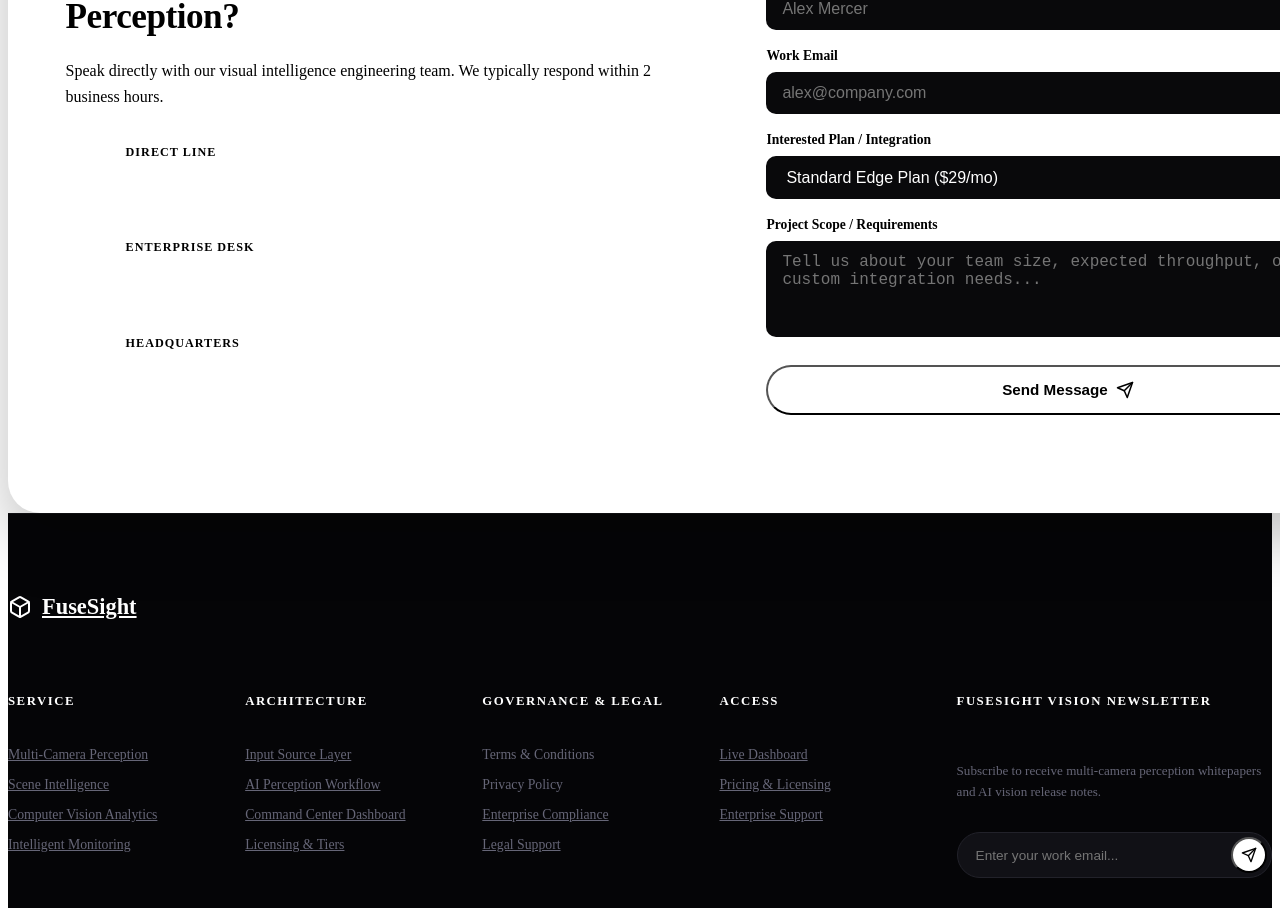
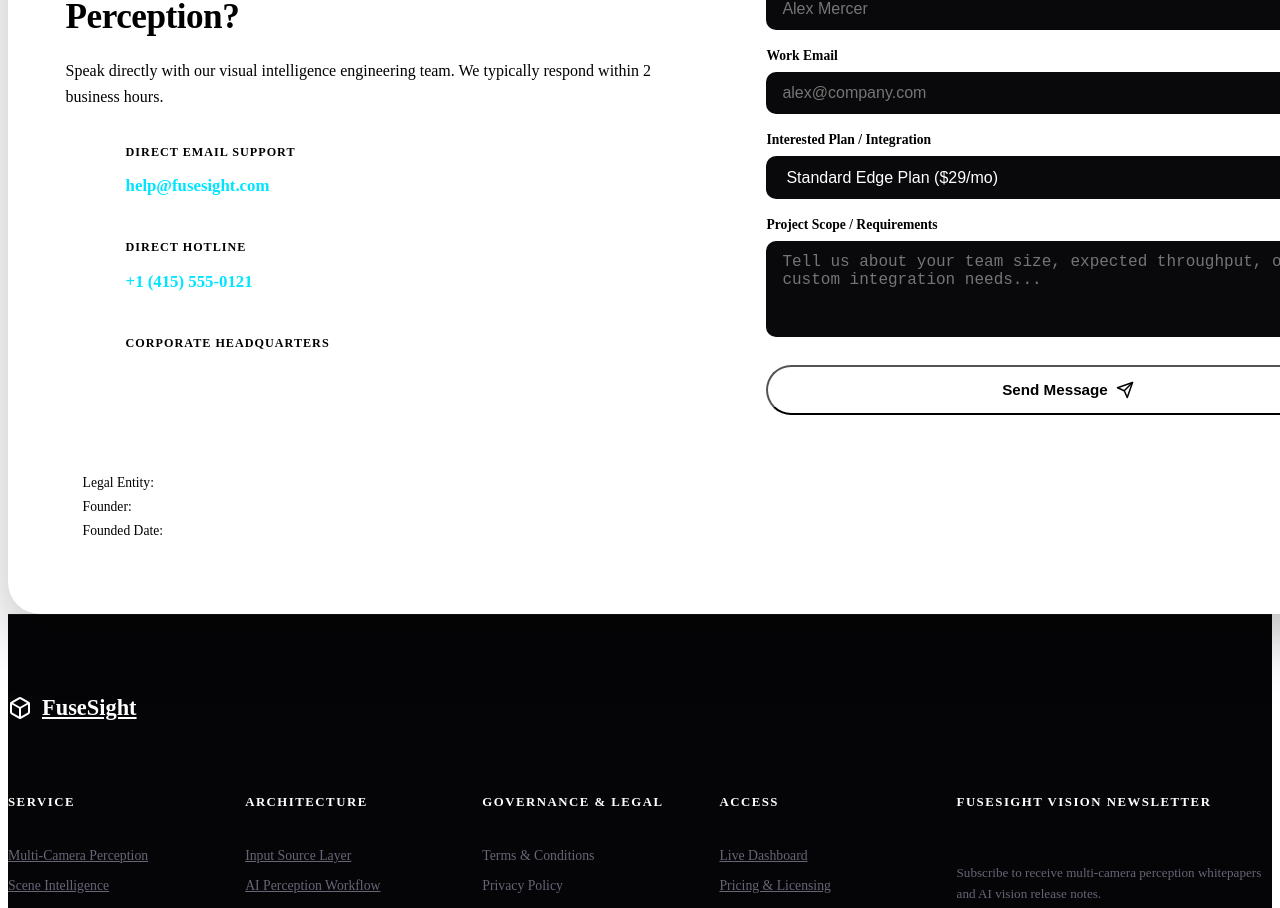
Before and after one commit to fusesight/fusesight.com, a React (Vite) app: page / in a window 1280 px wide. Shown: the part 5591-6499 px from the top of the page. Built offline with nearby package versions, Linux system fonts and the light colour scheme; the HTML template or start-up script is replaced by a standard one.

Commit message:
feat: implement contact form component and legal documentation modal with privacy and terms views

```diff
--- a/src/components/Contact.css
+++ b/src/components/Contact.css
@@ -91,6 +91,38 @@
   color: #fff;
   word-break: break-word;
   overflow-wrap: break-word;
+}
+
+.method-value a {
+  color: #00e5ff;
+  text-decoration: none;
+}
+
+.method-value a:hover {
+  text-decoration: underline;
+}
+
+.company-meta-badge {
+  background: rgba(255, 255, 255, 0.03);
+  border: 1px solid rgba(255, 255, 255, 0.08);
+  padding: 16px;
+  border-radius: 14px;
+  margin-top: 10px;
+  display: flex;
+  flex-direction: column;
+  gap: 8px;
+}
+
+.meta-line {
+  font-size: 0.85rem;
+  color: var(--text-inverse-muted);
+  display: flex;
+  justify-content: space-between;
+  align-items: center;
+}
+
+.meta-line strong {
+  color: #ffffff;
 }
 
 .contact-form-col {
--- a/src/components/Contact.jsx
+++ b/src/components/Contact.jsx
@@ -36,24 +36,36 @@ export default function Contact() {
               <div className="method-item">
                 <div className="method-icon"><Mail size={20} /></div>
                 <div>
-                  <span className="method-label">Direct Line</span>
-                  <p className="method-value">contact@fusesight.com</p>
+                  <span className="method-label">Direct Email Support</span>
+                  <p className="method-value"><a href="mailto:help@fusesight.com">help@fusesight.com</a></p>
                 </div>
               </div>
 
               <div className="method-item">
                 <div className="method-icon"><Phone size={20} /></div>
                 <div>
-                  <span className="method-label">Enterprise Desk</span>
-                  <p className="method-value">+1 (800) 890-FUSE</p>
+                  <span className="method-label">Direct Hotline</span>
+                  <p className="method-value"><a href="tel:+14155550121">+1 (415) 555-0121</a></p>
                 </div>
               </div>
 
               <div className="method-item">
                 <div className="method-icon"><MapPin size={20} /></div>
                 <div>
-                  <span className="method-label">Headquarters</span>
-                  <p className="method-value">700 Vision Way, Silicon Valley, CA</p>
+                  <span className="method-label">Corporate Headquarters</span>
+                  <p className="method-value">FuseSight LLC<br />650 Market St, San Francisco, CA 94102, USA</p>
+                </div>
+              </div>
+
+              <div className="company-meta-badge">
+                <div className="meta-line">
+                  <span className="meta-lbl">Legal Entity:</span> <strong>FuseSight LLC</strong>
+                </div>
+                <div className="meta-line">
+                  <span className="meta-lbl">Founder:</span> <strong>Natalie Chamberlain</strong>
+                </div>
+                <div className="meta-line">
+                  <span className="meta-lbl">Founded Date:</span> <strong>January 25, 2023</strong>
                 </div>
               </div>
             </div>
--- a/src/components/LegalModal.jsx
+++ b/src/components/LegalModal.jsx
@@ -92,7 +92,7 @@ export default function LegalModal({ isOpen, onClose, initialTab = 'privacy' })
                       <strong>Affiliate</strong> means an entity that controls, is controlled by, or is under common control with a party, where "control" means ownership of 50% or more of the shares, equity interest or other securities entitled to vote for election of directors or other managing authority.
                     </li>
                     <li>
-                      <strong>Company</strong> (referred to as either "the Company", "We", "Us" or "Our" in this Privacy Policy) refers to FuseSight LLC, 650 Market St, San Francisco, CA 94102, USA.
+                      <strong>Company</strong> (referred to as either "the Company", "We", "Us" or "Our" in this Privacy Policy) refers to FuseSight LLC (Founded by Natalie Chamberlain on January 25, 2023), 650 Market St, San Francisco, CA 94102, USA.
                     </li>
                     <li>
                       <strong>Cookies</strong> are small files that are placed on Your computer, mobile device or any other device by a website, containing the details of Your browsing history on that website, among its many uses.
@@ -246,7 +246,7 @@ export default function LegalModal({ isOpen, onClose, initialTab = 'privacy' })
                       <strong>Country/State</strong> refers to: California, United States.
                     </li>
                     <li>
-                      <strong>Company</strong> (referred to as either "the Company", "We", "Us" or "Our" in these Terms and Conditions) refers to FuseSight LLC, 650 Market St, San Francisco, CA 94102, USA.
+                      <strong>Company</strong> (referred to as either "the Company", "We", "Us" or "Our" in these Terms and Conditions) refers to FuseSight LLC (Founded by Natalie Chamberlain on January 25, 2023), 650 Market St, San Francisco, CA 94102, USA.
                     </li>
                     <li>
                       <strong>Device</strong> means any device that can access the Service such as a computer, a cell phone or a digital tablet.
```
